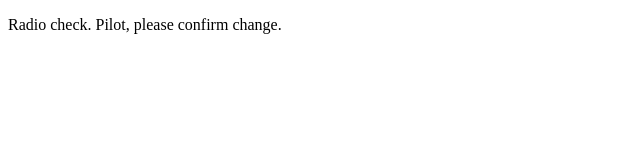
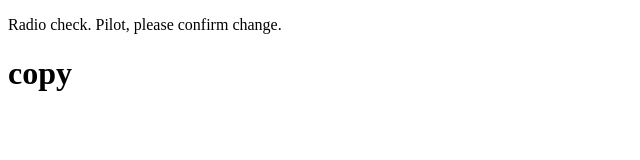
Before and after one commit to chisschwartz/communication.log, a plain HTML site: page index.html in a window 1280 px wide. Shown: the whole page, without its empty margins (0-640 px from the left). Drawn offline with Linux system fonts and the light colour scheme.

Commit message:
message added

```diff
--- a/index.html
+++ b/index.html
@@ -2,5 +2,6 @@
 <html>
    <body>
       <p>Radio check. Pilot, please confirm change.</p>
+      <h1>copy</h1>
    </body>
 </html>
```
